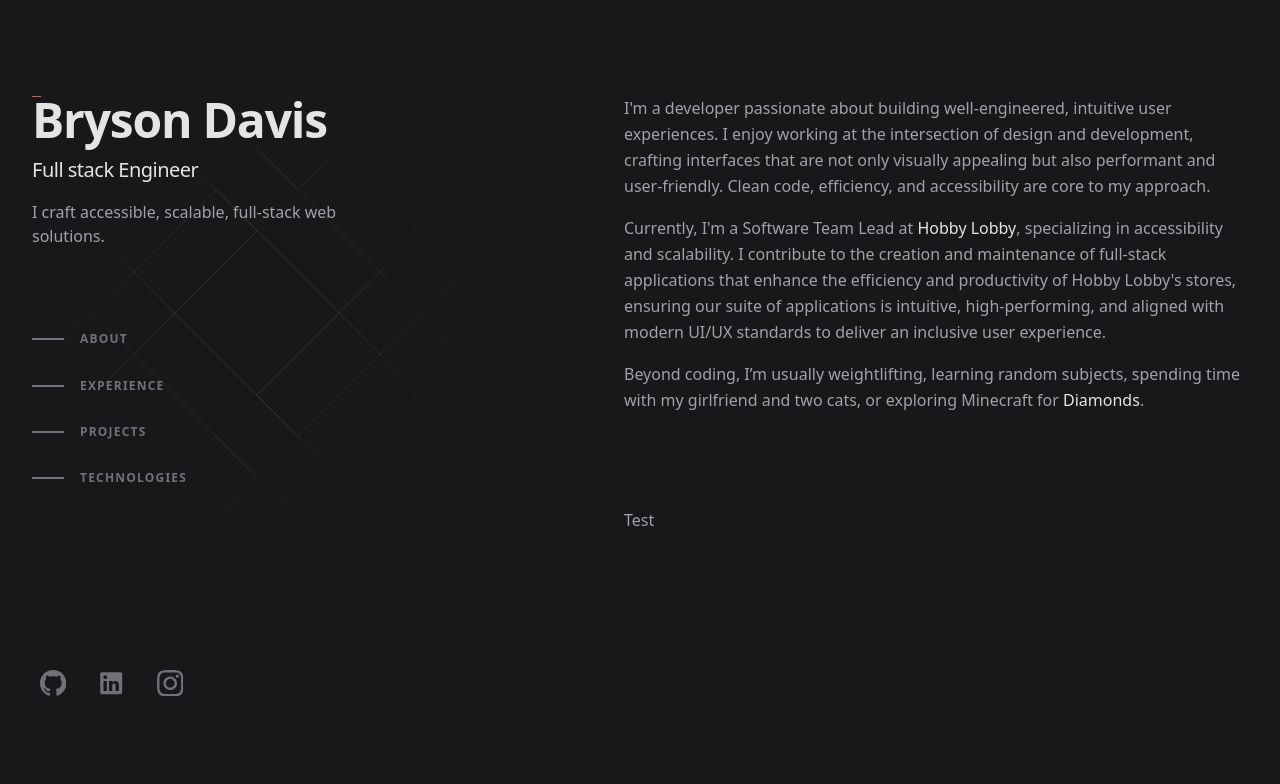
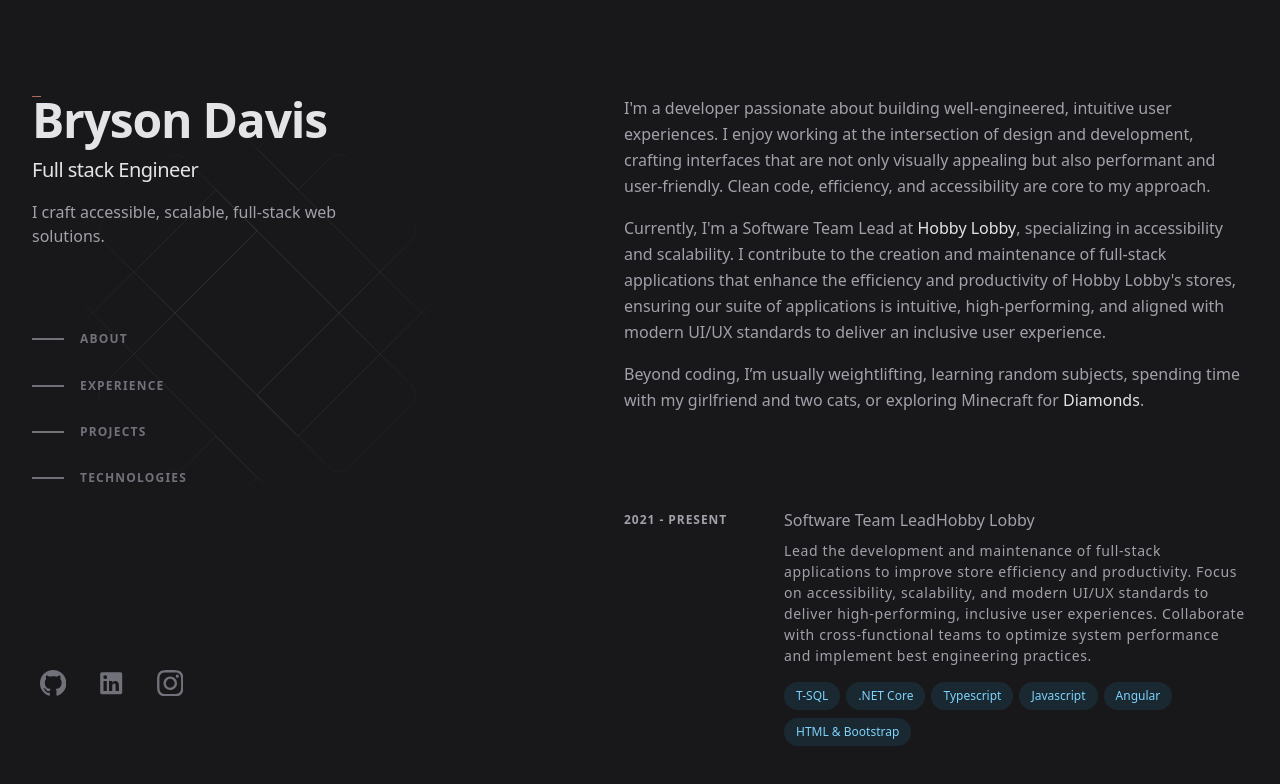
Before and after one commit to BrysD-27/v3, a Next.js app: page / in a window 1280 px wide. Shown: the top 784 px of the page. Built offline with nearby package versions, Linux system fonts and the light colour scheme.

Commit message:
list experience items wip

```diff
--- a/src/app/components/sections/experience.tsx
+++ b/src/app/components/sections/experience.tsx
@@ -1,4 +1,5 @@
 "use client";
+import { experienceInfo } from "@/public/content/data";
 import styled from "styled-components";
 
 const StyledSection = styled.section`
@@ -14,6 +15,7 @@ const StyledSection = styled.section`
 const StyledHeading = styled.div`
   padding-top: 1.25rem;
   padding-bottom: 1.25rem;
+  z-index: 20;
   @media (min-width: 1024px) {
     width: 1px;
     height: 1px;
@@ -32,19 +34,86 @@ const StyledHeading = styled.div`
 `;
 
 const StyledGroupList = styled.div`
-    li {
-        margin-bottom: 3rem;
+  div {
+    header {
+      z-index: 10;
+      margin-bottom: 0.5rem;
+      margin-top: 0.25rem;
+      font-size: 0.75rem;
+      line-height: 1rem;
+      font-weight: 600;
+      text-transform: uppercase;
+      letter-spacing: 0.06rem;
+      @media (min-width: 640px) {
+        grid-column: span 2 / span 2;
       }
+    }
+  }
+`;
+
+const StyledOverlayDiv = styled.div`
+  position: absolute;
+  top: -1rem;
+  bottom: -1rem;
+  z-index: 0;
+  border-radius: 0.375rem;
+  @media (min-width: 1024px) {
+    left: -1.5rem;
+    right: -1.5rem;
+    display: block;
+  }
+`;
+
+const StyledContentDiv = styled.div`
+  z-index: 10;
+  grid-column: span 6 / span 6;
+
+  p {
+    letter-spacing: .04rem;
+  }
+`;
+
+const StyledHeading3 = styled.h3`
+  h3 {
+    font-weight: 500;
+    line-height: 1.375;
+    a {
+      display: inline-flex;
+      align-items: baseline;
+      font-size: 1rem;
+      font-weight: 500;
+      line-height: 1.25;
+    }
+  }
+`;
+
+const StyledUnorderedList = styled.ul`
+  flex-wrap: wrap;
+  margin-top: 0.5rem;
+  display: flex;
   div {
-        position: relative;
-        display: grid;
-        padding-bottom: .25rem;
-        @media(min-width: 640px) {
-            grid-template-columns: repeat(8, minmax(0, 1fr));
+    display: flex;
+    align-items: center;
+    border-radius: 9999px;
+    padding: 0.25rem 0.75rem 0.25rem 0.75rem;
+    font-size: 0.75rem;
+    font-weight: 500;
+    line-height: 1.25rem;
+    background-color: rgb(56 189 248 / .1);
   }
-        @media(min-width: 768px) {
-            gap: 1rem;
+  `;
+
+const StyledOverlaySpan = styled.span`
+  position: absolute;
+  border-radius: 0.25rem;
+  @media (min-width: 1024px) {
+    display: block;
   }
+  @media (min-width: 768px) {
+    left: -1.5rem;
+    right: -1.5rem;
+    top: 1rem;
+    bottom: 1rem;
   }
 `;
 
@@ -56,7 +125,41 @@ const Experience = () => {
       </StyledHeading>
       <StyledGroupList>
         <ol>
-                <li>Test</li>
+          {experienceInfo.map(
+            ({ company, title, range, description, technologies }, i) => (
+              <li className="mb-12" key={i}>
+                <div className="group relative grid pb-1 transition-all sm:grid-cols-8 sm:gap-8 md:gap-4 lg:hover:!opacity-100 lg:group-hover/list:opacity-50">
+                  <StyledOverlayDiv></StyledOverlayDiv>
+                  <header>{range}</header>
+                  <StyledContentDiv>
+                    <StyledHeading3>
+                      <div>
+                        <a>
+                          <StyledOverlaySpan></StyledOverlaySpan>
+                          <span>
+                            {title}
+                            <span className="inline-block">
+                              {company}
+                            </span>
+                          </span>
+                        </a>
+                      </div>
+                    </StyledHeading3>
+                    <p className="mt-2 text-sm leading-normal">
+                      {description}
+                    </p>
+                    <StyledUnorderedList>
+                      {technologies.map(( value, i) => (
+                        <li className="mr-1.5 mt-2" key={i}>
+                          <div className="text-sky-300">{value}</div>
+                        </li>
+                      ))}
+                    </StyledUnorderedList>
+                  </StyledContentDiv>
+                </div>
+              </li>
+            )
+          )}
         </ol>
       </StyledGroupList>
     </StyledSection>
```
Lines whose indentation alone changed are shown as unchanged.
